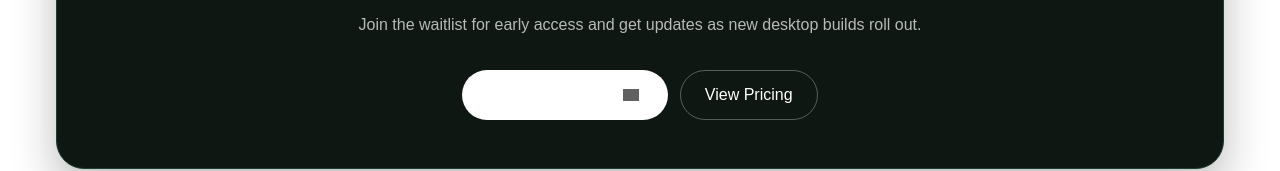
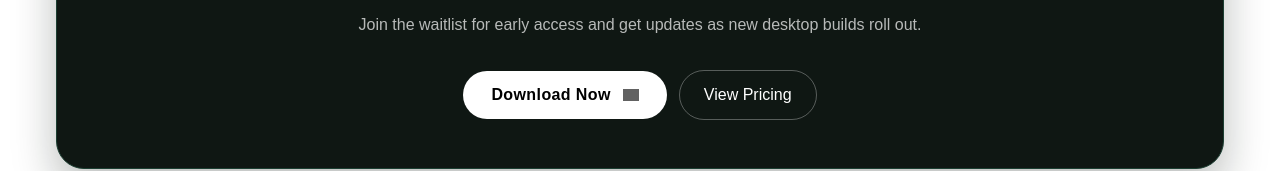
Before and after one commit to farzeenilyaszargar/nap-ide, a Next.js app: page /pricing in a window 1280 px wide. Shown: the part 1085-1256 px from the top of the page. Built offline with nearby package versions, Linux system fonts and the light colour scheme; no server answers; grey boxes are pictures that could not be loaded; a web font is replaced by a local one.

Commit message:
Add explicit light variant for readable white download CTA

```diff
--- a/components/customDownload.tsx
+++ b/components/customDownload.tsx
@@ -5,13 +5,20 @@ import Link from "next/link";
 type DownloadButtonProps = {
   className?: string;
   iconClassName?: string;
+  variant?: "dark" | "light";
 };
 
-export default function DownloadButton({ className = "", iconClassName = "" }: DownloadButtonProps) {
+export default function DownloadButton({ className = "", iconClassName = "", variant = "dark" }: DownloadButtonProps) {
+  const isLight = variant === "light";
+
   return (
     <Link
       href="/download"
-      className={`inline-flex items-center justify-center gap-3 rounded-full border border-[#0e5a42] bg-[var(--surface-strong)] px-7 py-3 text-sm font-semibold tracking-wide text-white transition hover:-translate-y-0.5 hover:bg-[#15261f] sm:text-base ${className}`}
+      className={`inline-flex items-center justify-center gap-3 rounded-full px-7 py-3 text-sm font-semibold tracking-wide transition hover:-translate-y-0.5 sm:text-base ${
+        isLight
+          ? "border-white/25 bg-white text-black hover:bg-white/90"
+          : "border-[#0e5a42] bg-[var(--surface-strong)] text-white hover:bg-[#15261f]"
+      } ${className}`}
     >
       <span>Download Now</span>
       <Image
@@ -19,7 +26,7 @@ export default function DownloadButton({ className = "", iconClassName = "" }: D
         width={16}
         height={16}
         alt="platform icon"
-        className={`h-4 w-4 object-contain ${iconClassName}`}
+        className={`h-4 w-4 object-contain ${isLight ? "invert" : ""} ${iconClassName}`}
       />
     </Link>
   );
--- a/components/trySurfer.tsx
+++ b/components/trySurfer.tsx
@@ -13,7 +13,7 @@ export default function TryNap() {
           Join the waitlist for early access and get updates as new desktop builds roll out.
         </p>
         <div className="mt-8 flex flex-wrap items-center justify-center gap-3">
-          <DownloadButton className="border-white/25 bg-white text-black hover:bg-white/90" iconClassName="invert" />
+          <DownloadButton variant="light" />
           <Link
             href="/pricing"
             className="inline-flex items-center justify-center rounded-full border border-white/30 px-6 py-3 text-sm font-medium text-white transition hover:bg-white/10 sm:text-base"
```
